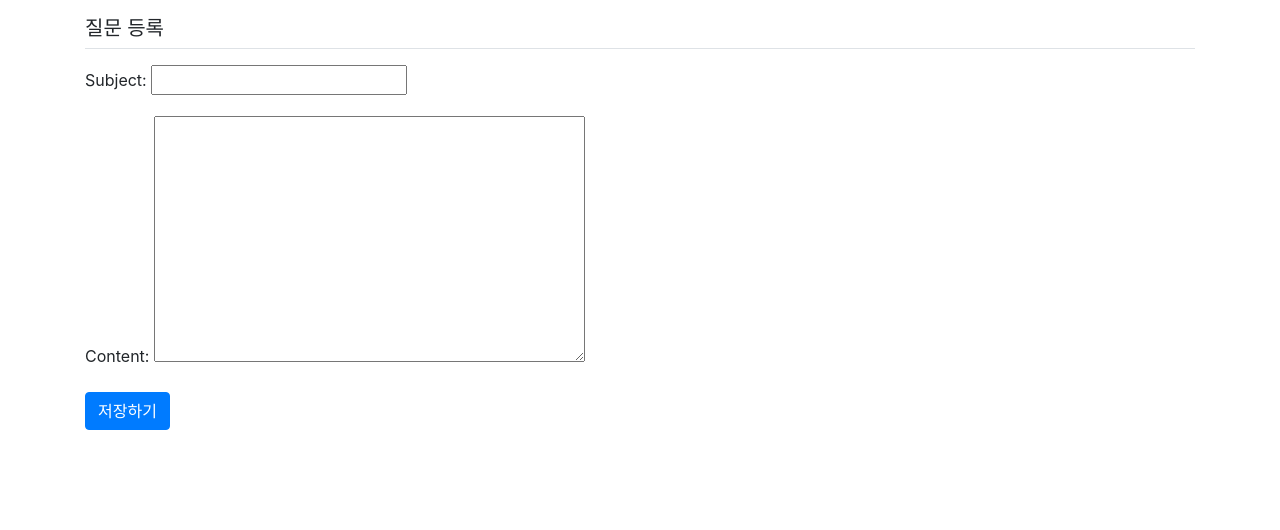
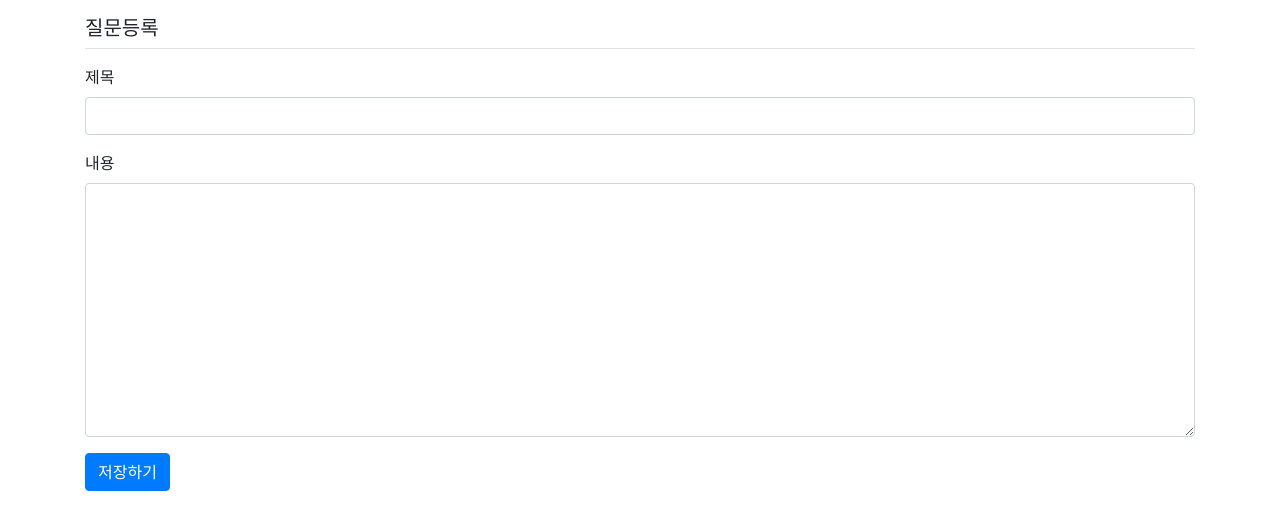
Before and after one commit to wngus6429/djangoStudy, a Django app: page /pybo/question/create/ in a window 1280 px wide. Shown: the top 530 px of the page. Run offline with Django 3.2, Linux system fonts and the light colour scheme; some libraries are stand-ins or nearby versions.

Commit message:
update 23/3/4 FormStudy 122

```diff
--- a/mysite/pybo/forms.py
+++ b/mysite/pybo/forms.py
@@ -1,5 +1,5 @@
 from django import forms
-from pybo.models import Question
+from pybo.models import Question, Answer
 
 # forms.Form을 상속받으면 폼
 # forms.ModelForm을 상속받으면 모델 폼이라 부른다.
@@ -10,3 +10,19 @@ class QuestionForm(forms.ModelForm):
     class Meta:
         model = Question
         fields = ['subject', 'content']
+        labels = {
+            'subject': '제목',
+            'content': '내용',
+        }
+        # widgets = {
+        #     'subject': forms.TextInput(attrs={'class': 'form-control'}),
+        #     'content': forms.Textarea(attrs={'class':'form-control', 'rows': 10})
+        # }
+
+class AnswerForm(forms.ModelForm):
+    class Meta:
+        model = Answer
+        fields = ['content']
+        labels = {
+            'content': '답변내용',
+        }
--- a/mysite/pybo/views.py
+++ b/mysite/pybo/views.py
@@ -7,7 +7,7 @@ from django.http import HttpResponse
 from django.shortcuts import render, get_object_or_404, redirect
 from .models import Question
 from django.utils import timezone
-from .forms import QuestionForm
+from .forms import QuestionForm, AnswerForm
 
 # def index(request):
 #     return HttpResponse('pybo에 온걸 환영합니다 주현님.')
@@ -44,8 +44,20 @@ def answer_create(request, question_id):
     """
     print("확인요", request, question_id)
     question = get_object_or_404(Question, pk=question_id)
-    question.answer_set.create(content=request.POST.get('content'), create_date=timezone.now())
-    return redirect('pybo:detail', question_id=question.id)
+    if request.method == "POST":
+        form = AnswerForm(request.POST)
+        if form.is_valid():
+            answer = form.save(commit=False)
+            answer.create_date = timezone.now()
+            answer.question = question
+            answer.save()
+            return redirect('pybo:detail', question_id=question.id)
+    else:
+        form = AnswerForm()
+    context = {'question': question, 'form': form}
+    return render(request, 'pybo/question_detail.html', context)
+    # question.answer_set.create(content=request.POST.get('content'), create_date=timezone.now())
+    # return redirect('pybo:detail', question_id=question.id)
     # content는 textarea의 값이지
     # request.POST.get('content')는 POST형식으로 전송된 form데이터 항목중 name이 content인 값을 의미
     # Answer모델이 Question 모델을 Foreign Key로 참조하고 있으므로 question.answer_set 같은 표현을 사용할수 있다.
@@ -56,7 +68,9 @@ def question_create(request):
     """
     if request.method == 'POST':
         form = QuestionForm(request.POST)
-        if form.is_valid(): # POST요청으로 받은 Form이 유효한지 확인, 유효 안하면 화면에 오류 전달
+        # POST요청으로 받은 Form이 유효한지 확인, 유효 안하면 화면에 오류 전달
+        print("form", form)
+        if form.is_valid():
             # Form으로 Question모델 데이터를 저장하기 위한 코드 commit false는 임시저장
             question = form.save(commit=False)
             question.create_date = timezone.now()
--- a/mysite/templates/pybo/question_form.html
+++ b/mysite/templates/pybo/question_form.html
@@ -1,12 +1,35 @@
 {% extends 'base.html' %}
 {% block content %}
 <div class="container">
-    <h5 class="my-3 border-bottom pb-2">질문 등록</h5>
+    <h5 class="my-3 border-bottom pb-2">질문등록</h5>
     <form method="post" class="post-form my-3">
         {% csrf_token %}
-<!-- 여기 form이 바로 question_create함수에서 전달한 QuestionForm 객체이다. -->
-<!--여기서 form.as_p 는 모델 폼과 연결된 입력 항목 subject, content에 값을 입력할수 있는 HTML코드를 자동으로 만든다-->
-        {{ form.as_p }}
+        <!-- 오류 표시 start -->
+        {% if form.errors %}
+            <div class="alert alert-danger" role="alert">
+            {% for field in form %}
+                {% if field.errors %}
+                <strong>{{ field.label }}</strong>
+                {{ field.errors }}
+                {% endif %}
+            {% endfor %}
+            </div>
+        {% endif %}
+        <!-- 오류표시 End-->
+        <div class="form-group">
+            <label for="subject">제목</label>
+            <input type="text" class="form-control" name="subject" id="subject"
+                   value="{{ form.subject.value|default_if_none:'' }}">
+        </div>
+        <div class="form-group">
+            <label for="content">내용</label>
+            <textarea class="form-control" name="content"
+                      id="content" rows="10">{{ form.content.value|default_if_none:'' }}</textarea>
+            <!-- 오류발생시 기존값 유지위해, value값이 없으면 'None"이라는 문자열이 표시 -->
+        </div>
+        <!-- 여기 form이 바로 question_create함수에서 전달한 QuestionForm 객체이다. -->
+        <!-- 여기서 form.as_p 는 모델 폼과 연결된 입력 항목 subject, content에 값을 입력할수 있는 HTML코드를 자동으로 만든다-->
+        <!-- {{ form.as_p }}-->
         <button type="submit" class="btn btn-primary">저장하기</button>
     </form>
 </div>
```
Also changed, not shown: mysite/templates/pybo/question_detail.html (+10 -0 lines), mysite/db.sqlite3.
